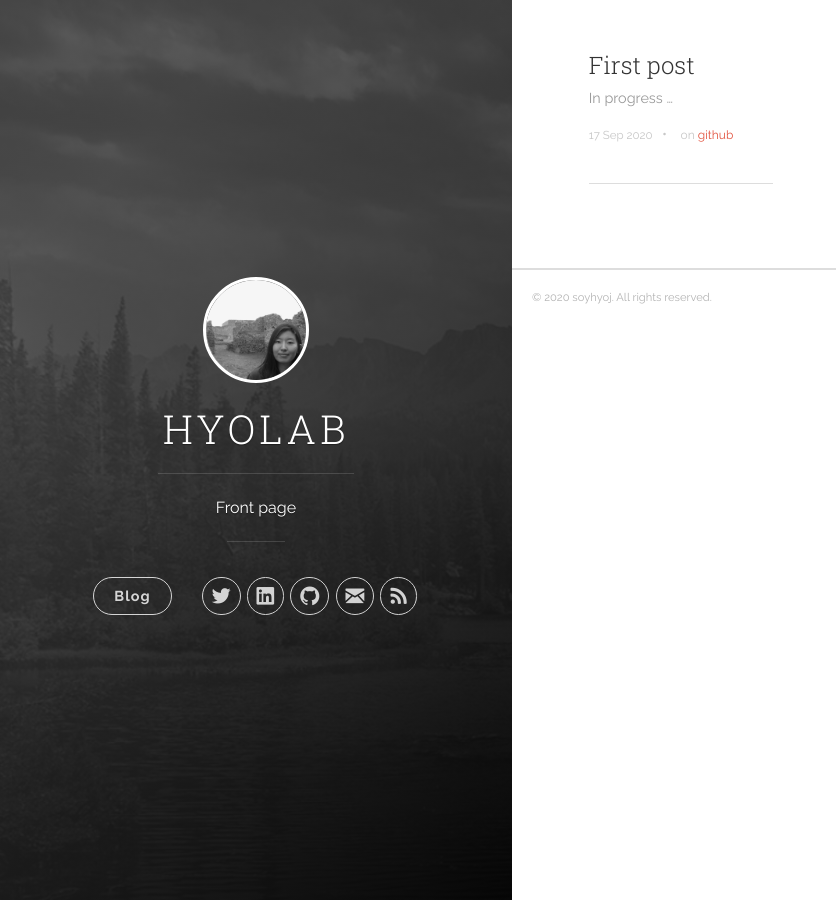
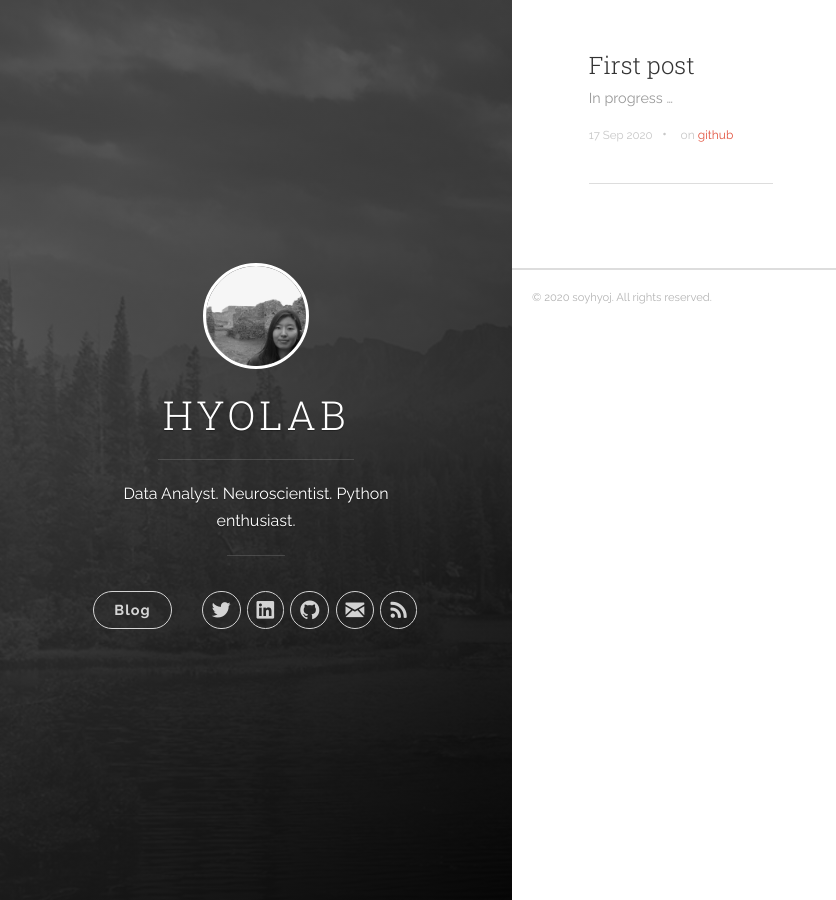
Before and after one commit to soyhyoj/soyhyoj.github.io, a Jekyll site: the page built from index.html, in a window 1280 px wide. Shown: the whole page, without its empty margins (0-836 px from the left). Built offline with Jekyll 4.4.1, drawn with Linux system fonts in a browser that asks for light colours; the list of posts is cut into pages by our own code.

Commit message:
Site description changed

```diff
--- a/_config.yml
+++ b/_config.yml
@@ -1,7 +1,7 @@
 # Site settings
 # Site settings
 title: HYOLAB
-description: 'Front page'
+description: Data Analyst. Neuroscientist. Python enthusiast.
 url: 'http://soyhyoj.github.io'
 baseurl: ''
 profilepic: '/images/profile.jpg'
--- a/_includes/header.html
+++ b/_includes/header.html
@@ -33,16 +33,6 @@
                 <a href="http://twitter.com/{{ site.author.twitter_username }}" title="@{{ site.author.twitter_username }} on Twitter" target="_blank">
                   <i class="icon icon-social-twitter"></i>
                   <span class="label">Twitter</span>
-                </a>
-              </li>
-            {% endif %}
-
-            {% if site.author.facebook_username %}
-              <!-- Facebook -->
-              <li class="navigation__item">
-                <a href="http://fb.me/{{ site.author.facebook_username }}" title="{{ site.author.facebook_username }} on Facebook" target="_blank">
-                  <i class="icon icon-social-facebook"></i>
-                  <span class="label">Facebook</span>
                 </a>
               </li>
             {% endif %}
```
